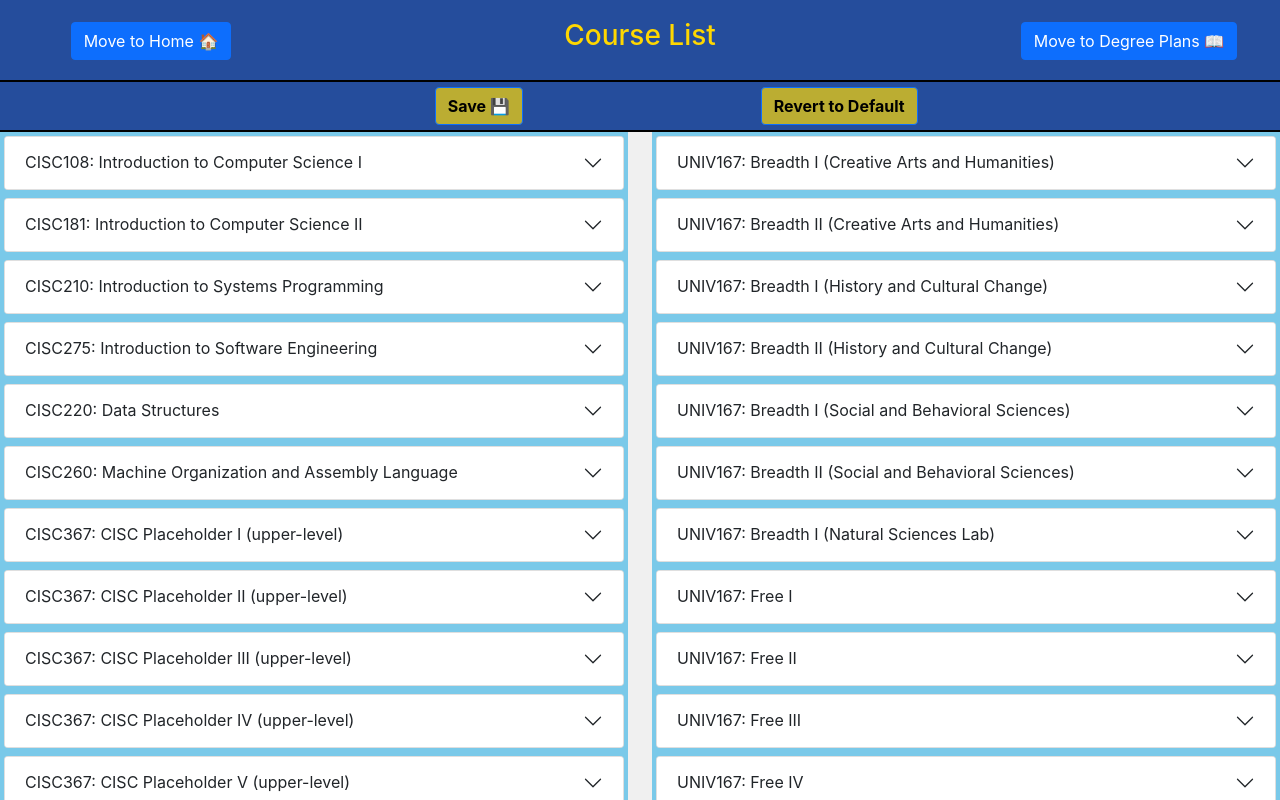
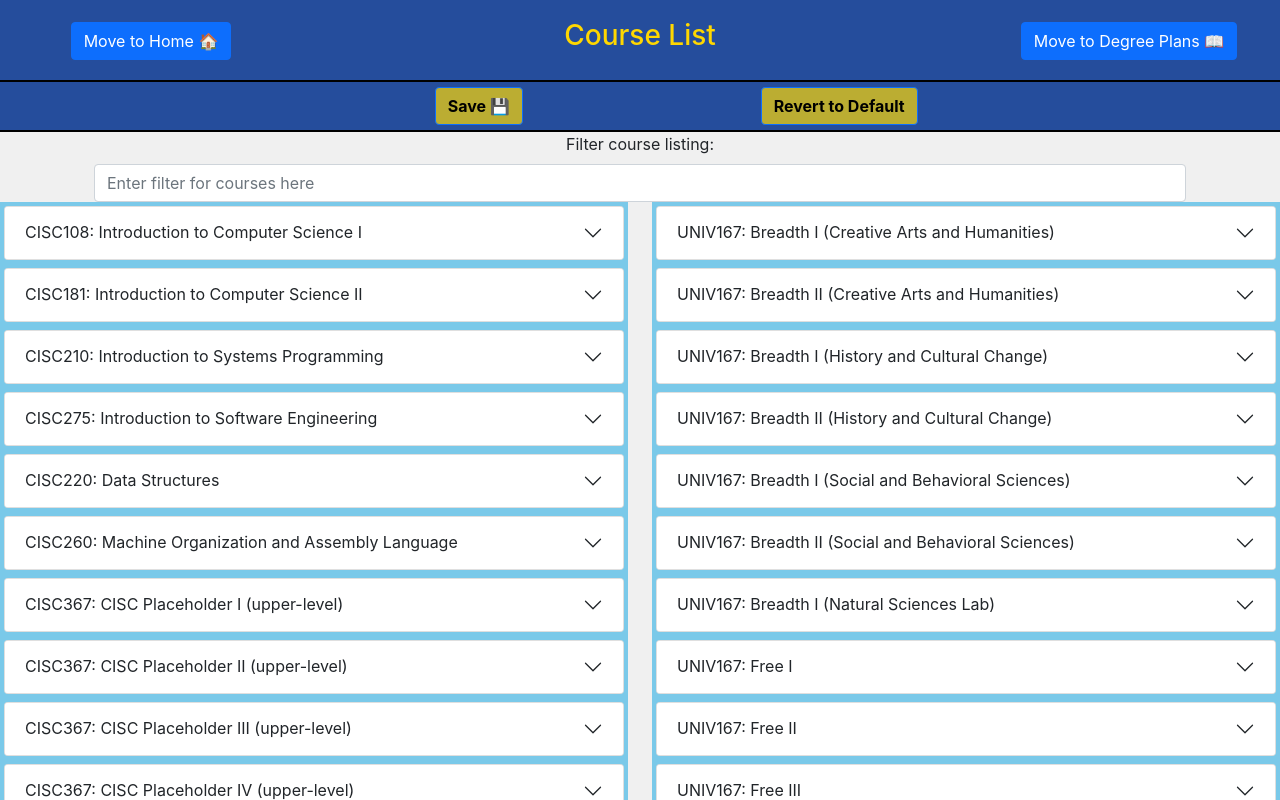
Before and after one commit to UD-CISC275-S22/cis-scheduler-team-15, a React (Create React App) app: page / in a window 1280 px wide. Both pictures are taken after a click on the button "Move to Course List 📄". Shown: the top 800 px of the page. Built offline with nearby package versions, Linux system fonts and the light colour scheme.

Commit message:
added course list filter and tested it

```diff
--- a/src/App.css
+++ b/src/App.css
@@ -57,7 +57,6 @@ td {
     border: 2px black solid;
     text-align: justify;
 }
-
 
 tr:nth-child(even) {
     background-color: #f2f2f2;
@@ -194,10 +193,10 @@ h6 {
     white-space: pre-line;
 }
 
-.modal-dialog{
+.modal-dialog {
     max-width: 800px;
 }
-.modal-dialog table{
+.modal-dialog table {
     margin-left: auto;
     margin-right: auto;
 }
@@ -245,16 +244,14 @@ h6 {
     box-shadow: none;
 }
 
-.accordion-modal :focus{
+.accordion-modal :focus {
     outline: none;
     box-shadow: none;
     color: inherit;
     background: inherit;
-
 }
 
-
-.accordion-modal header{
+.accordion-modal header {
     border: 0px;
     color: inherit;
     outline: none;
@@ -262,26 +259,33 @@ h6 {
     background: inherit;
 }
 
- .accordion-modal button :focus, .accordion-modal button, .accordion-modal button:not(.collapsed) {
+.accordion-modal button :focus,
+.accordion-modal button,
+.accordion-modal button:not(.collapsed) {
     outline: none;
     box-shadow: none;
     color: inherit;
     background: inherit;
-
 }
 
-.dropdown_semesters{
+.dropdown_semesters {
     width: 160px;
     padding-right: 0px;
 }
-.button_move_semester{
+.button_move_semester {
     width: 25px;
     padding-left: 0px;
     padding-right: 0px;
 }
 
-.trash_button{
-    text-align:center;
+.trash_button {
+    text-align: center;
     width: 30px;
     padding: 0px;
 }
+
+.container {
+    display: table;
+    width: 100%;
+    border: 0;
+}
--- a/src/Components/CourseList.tsx
+++ b/src/Components/CourseList.tsx
@@ -1,7 +1,7 @@
-import React from "react";
+import React, { useState } from "react";
 import { Course } from "../Interfaces/course";
 import { CourseListView } from "./CourseListView";
-import { Row, Col } from "react-bootstrap";
+import { Row, Col, Form } from "react-bootstrap";
 
 export function CourseList({
     courses,
@@ -10,16 +10,41 @@ export function CourseList({
     courses: Course[];
     editCourses: (courseID: number, editedCourse: Course) => void;
 }): JSX.Element {
-    const length = courses.length;
+    const [search, setSearch] = useState<string>("");
 
+    function updateSearch(event: React.ChangeEvent<HTMLInputElement>) {
+        const newSearch = event.target.value;
+        setSearch(newSearch);
+        searchCourses(newSearch);
+    }
+
+    function searchCourses(search: string): Course[] {
+        return courses.filter((course: Course): boolean =>
+            course.listing.includes(search.toUpperCase())
+        );
+    }
     return (
         <div>
+            <div>
+                <Form.Group
+                    controlId="Course_listing_filter"
+                    className="container"
+                >
+                    <Form.Label>Filter course listing:</Form.Label>
+                    <Form.Control
+                        data-testid={"course-filter"}
+                        placeholder="Enter filter for courses here"
+                        value={search}
+                        onChange={updateSearch}
+                    />
+                </Form.Group>
+            </div>
             <Row>
                 <Col>
-                    {courses
+                    {searchCourses(search)
                         .filter(
                             (course: Course, index: number) =>
-                                index < length / 2
+                                index < searchCourses(search).length / 2
                         )
                         .map((course: Course) => (
                             <div key={course.courseID}>
@@ -32,10 +57,10 @@ export function CourseList({
                         ))}
                 </Col>
                 <Col>
-                    {courses
+                    {searchCourses(search)
                         .filter(
                             (course: Course, index: number) =>
-                                index >= length / 2
+                                index >= searchCourses(search).length / 2
                         )
                         .map((course: Course) => (
                             <div key={course.courseID}>
```
Also changed, not shown: 1 other file (tests, documents, lock files or other folders).
